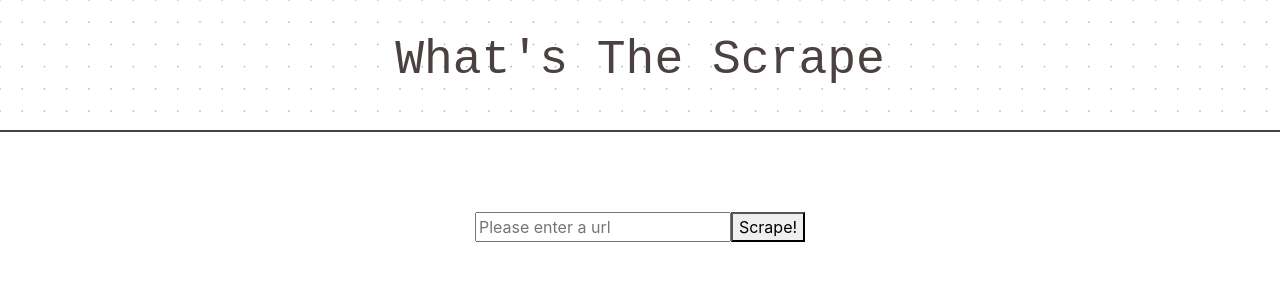
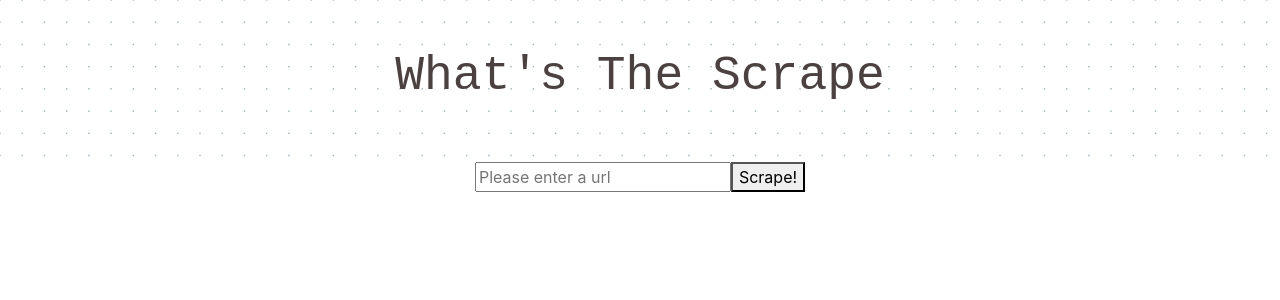
Before and after one commit to dlousa92/whatsthescrape, a React (Create React App) app: page / in a window 1280 px wide. Shown: the top 300 px of the page. Built offline with nearby package versions, Linux system fonts and the light colour scheme; a web font is replaced by a local one.

Commit message:
update font size remove margin

```diff
--- a/src/components/Header/header.scss
+++ b/src/components/Header/header.scss
@@ -1,11 +1,9 @@
 @import '../../styles/variables.scss';
 
 .app-header {
-  border-bottom: 2px solid $primary-accent-color;
   background-image: url('../../images/dot-grid.png');
   font-family: 'Overpass Mono', monospace;
-  padding: 2rem;
-  margin-bottom: 5rem;
+  padding: 3rem;
 
   &-text {
     font-size: 3rem;
```
